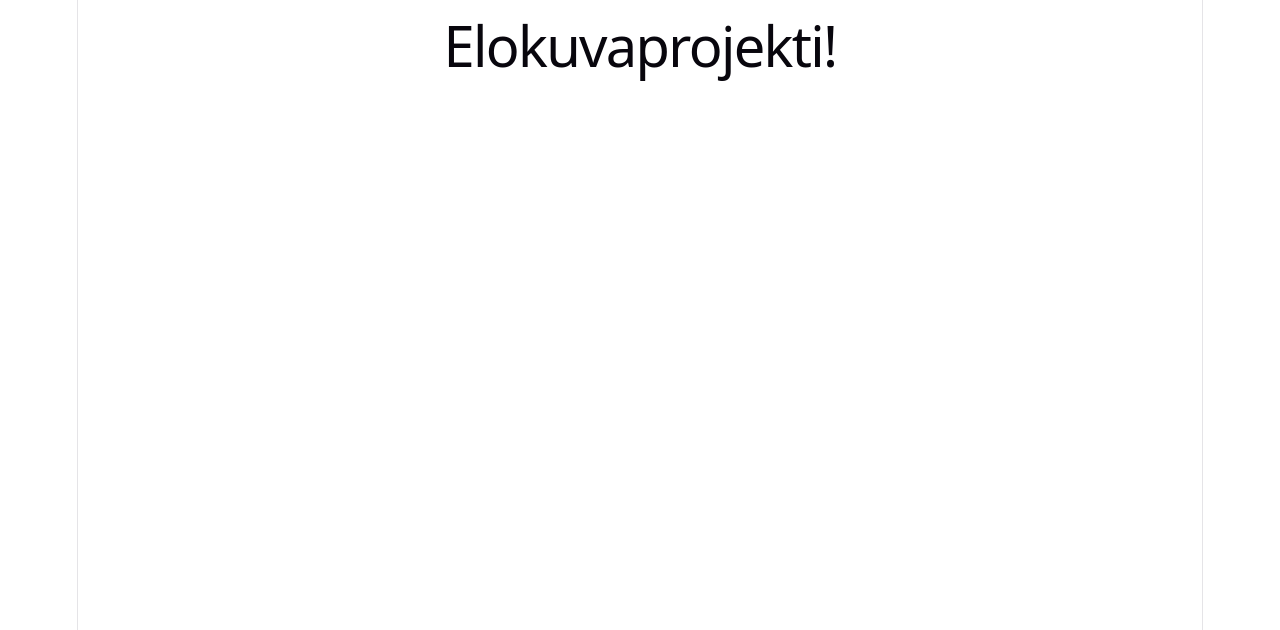
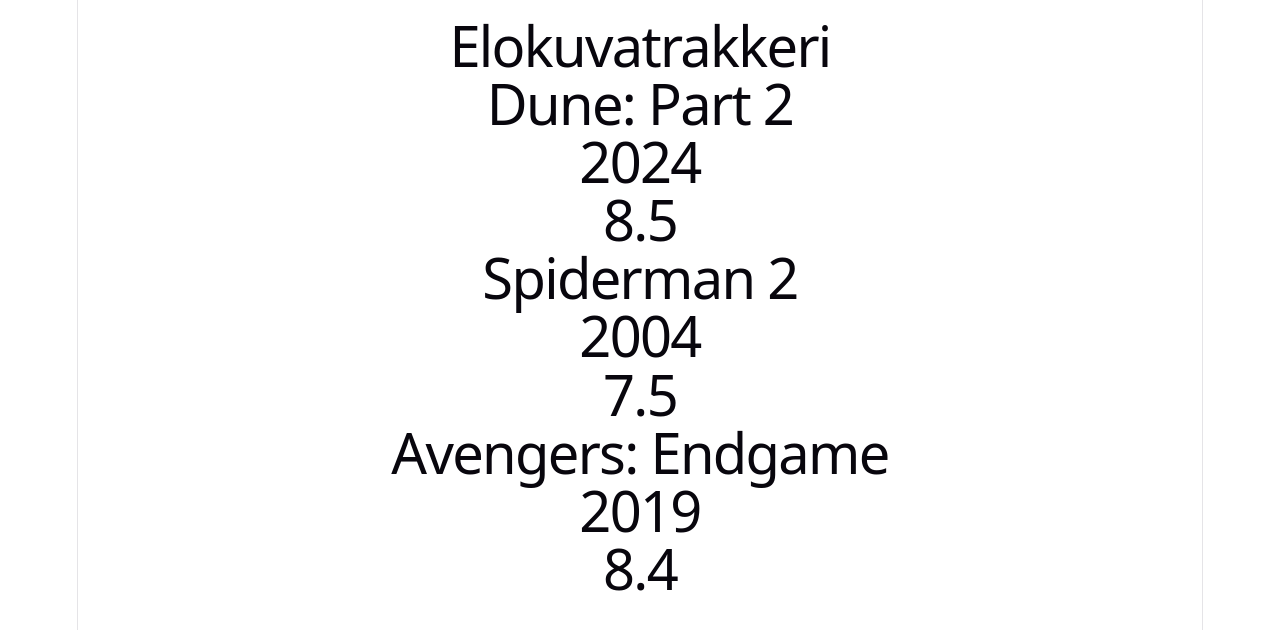
Before and after one commit to Alzuboye/movie-tracker, a React (Vite) app: page / in a window 1280 px wide. Shown: the top 630 px of the page. Built offline with nearby package versions, Linux system fonts and the light colour scheme.

Commit message:
Add movie card component and movie data

```diff
--- a/src/App.tsx
+++ b/src/App.tsx
@@ -1,9 +1,42 @@
 import Header from './components/Header';
+import MovieCard from './components/MovieCard';
+import type { Movie } from './types/Movie';
+
+const movies: Movie[] = [
+  {
+    id: '1',
+    title: 'Dune: Part 2',
+    year: 2024,
+    rating: 8.5,
+  },
+  {
+    id: '2',
+    title: 'Spiderman 2',
+    year: 2004,
+    rating: 7.5,
+  },
+  {
+    id: '3',
+    title: 'Avengers: Endgame',
+    year: 2019,
+    rating: 8.4,
+  },
+];
 
 function App() {
   return (
     <div>
-      <Header></Header>
+      <Header />
+      {movies.map((movie) => {
+        return (
+          <MovieCard
+            key={movie.id}
+            title={movie.title}
+            year={movie.year}
+            rating={movie.rating}
+          />
+        );
+      })}
     </div>
   );
 }
--- a/src/components/Header.tsx
+++ b/src/components/Header.tsx
@@ -1,5 +1,5 @@
 function Header() {
-  return <h1>Elokuvaprojekti!</h1>;
+  return <h1>Elokuvatrakkeri</h1>;
 }
 
 export default Header;
--- /dev/null
+++ b/src/components/MovieCard.tsx
@@ -0,0 +1,17 @@
+interface MovieCardProps {
+  title: string;
+  year: number;
+  rating: number;
+}
+
+const MovieCard = ({ title, year, rating }: MovieCardProps) => {
+  return (
+    <div>
+      <h1>{title}</h1>
+      <h1>{year}</h1>
+      <h1>{rating}</h1>
+    </div>
+  );
+};
+
+export default MovieCard;
--- /dev/null
+++ b/src/types/Movie.ts
@@ -0,0 +1,6 @@
+export interface Movie {
+  id: string;
+  title: string;
+  year: number;
+  rating: number;
+}
```
